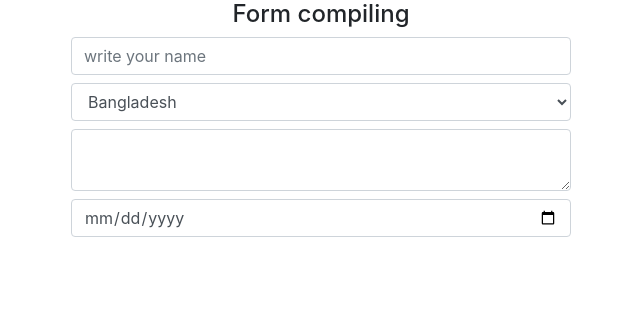
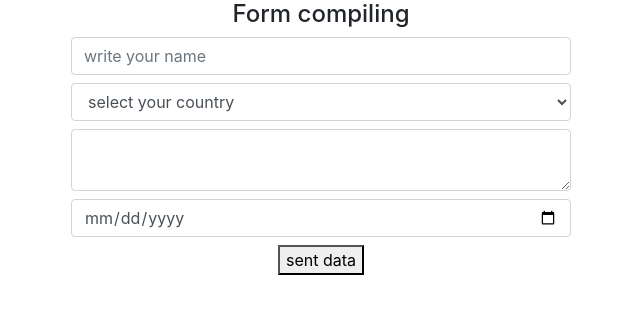
Before and after one commit to oaes/React-practice-v2, a React app: page / in a window 1280 px wide. Shown: the top 314 px of the page, without its empty margins (319-959 px from the left). Built offline with nearby package versions, Linux system fonts and the light colour scheme.

Commit message:
basic form is done

```diff
--- a/src/components/inputs/index.jsx
+++ b/src/components/inputs/index.jsx
@@ -7,22 +7,51 @@ class Inputs extends React.Component {
     bio: "",
     birthday: "",
   };
+  handleEvent = (event) => {
+    this.setState({
+      [event.target.name]: event.target.value,
+    });
+  };
   render() {
+    const { name, country, bio, birthday } = this.state;
     return (
       <div>
         <input
           type="text"
+          name="name"
+          value={name}
           placeholder="write your name"
           className="form-control my-2"
+          onChange={this.handleEvent}
         />
-        <select name="country" className="form-control my-2">
+        <select
+          name="country"
+          value={country}
+          className="form-control my-2"
+          onChange={this.handleEvent}
+        >
+          <option>select your country</option>
           <option value="Bangladesh">Bangladesh</option>
           <option value="India">India</option>
           <option value="Nepal">Nepal</option>
           <option value="Japan">Japan</option>
         </select>
-        <textarea name="textarea" className="form-control my-2"></textarea>
-        <input type="date" name="birthday" className='form-control'/>
+        <textarea
+          name="bio"
+          value={bio}
+          className="form-control my-2"
+          onChange={this.handleEvent}
+        ></textarea>
+        <input
+          type="date"
+          name="birthday"
+          value={birthday}
+          className="form-control"
+          onChange={this.handleEvent}
+        />
+        <button className='my-2' onClick={()=> console.log(this.state)}>
+            sent data
+        </button>
       </div>
     );
   }
```
